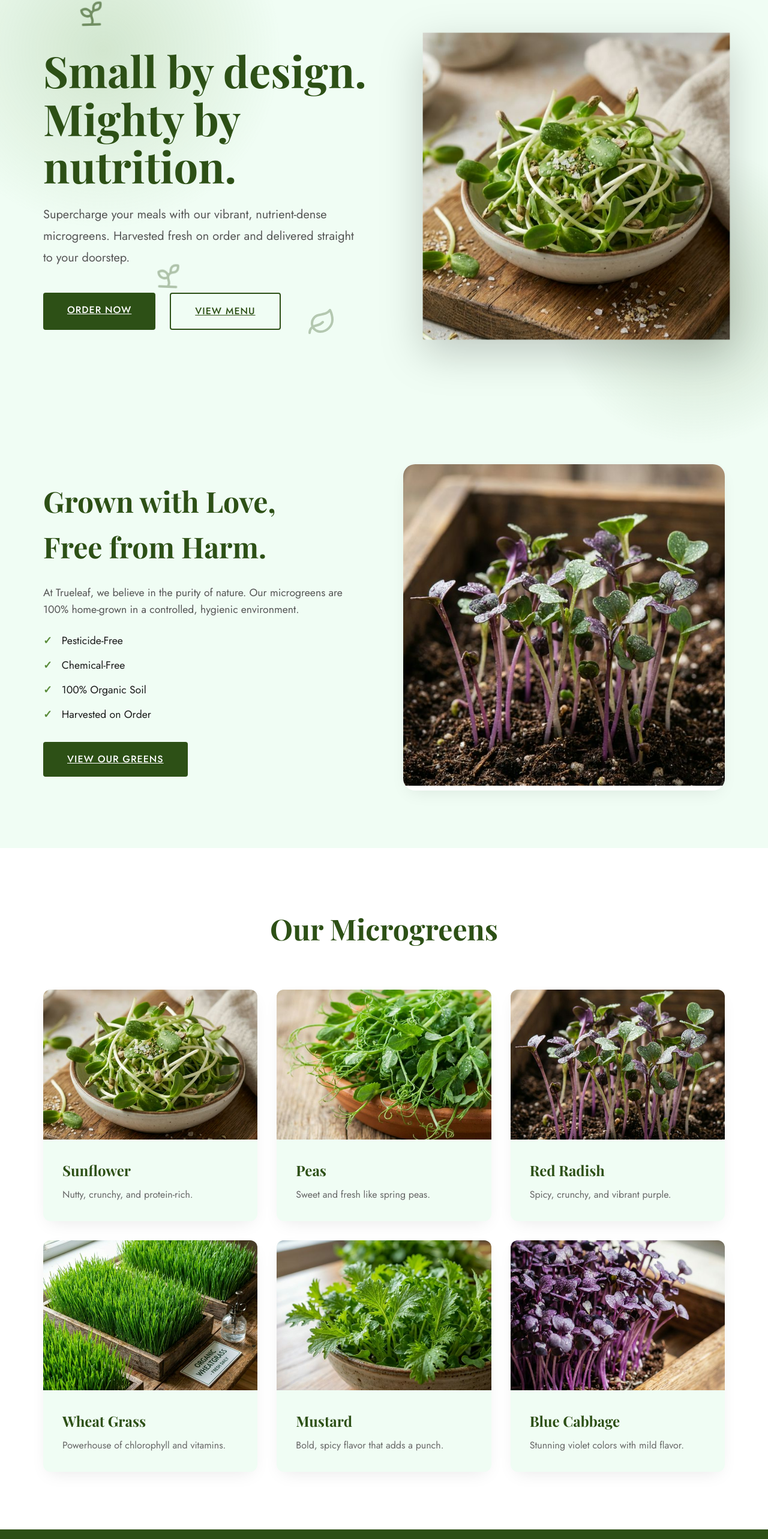
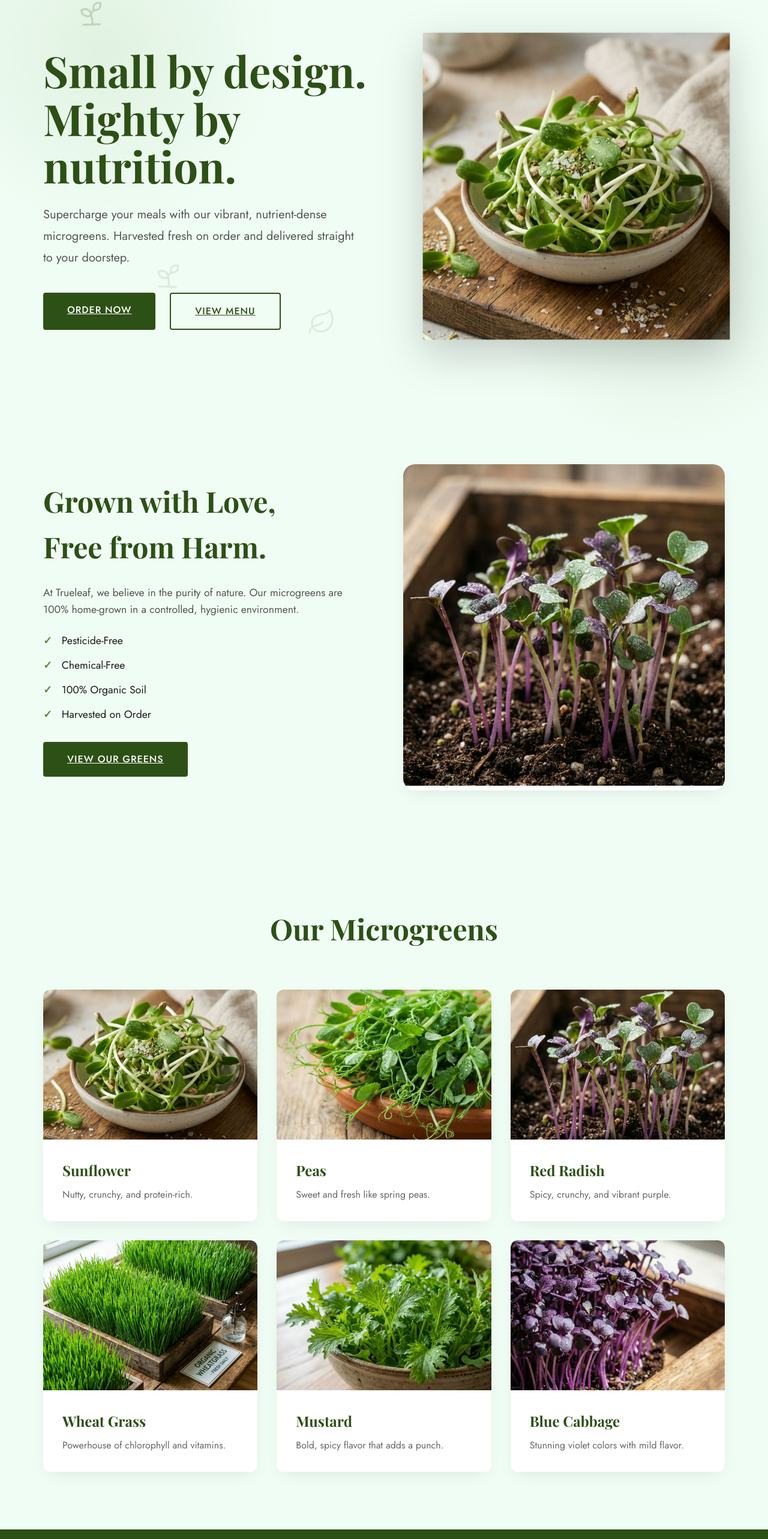
Before and after one commit to MrResolution/trueleaf-microgreens, a React (Vite) app: page / in a window 1280 px wide. Shown: the part 136-2702 px from the top of the page at 60% size. Built offline with nearby package versions, Linux system fonts and the light colour scheme.

Commit message:
Fix element overlap: Move decorative background to z-index -1, make sections transparent

```diff
--- a/src/App.jsx
+++ b/src/App.jsx
@@ -116,7 +116,7 @@ const Hero = () => {
 // About Component
 const About = () => {
   return (
-    <section id="about" style={{ padding: '6rem 0', background: 'var(--color-cream)' }}>
+    <section id="about" style={{ padding: '6rem 0' }}>
       <div className="container" style={{ display: 'grid', gridTemplateColumns: 'repeat(auto-fit, minmax(300px, 1fr))', gap: '4rem', alignItems: 'center' }}>
         <motion.div initial={{ opacity: 0, x: -50 }} whileInView={{ opacity: 1, x: 0 }} transition={{ duration: 0.8 }}>
           <h2 style={{ fontSize: '3rem', color: 'var(--color-primary)', marginBottom: '1.5rem' }}>Grown with Love, <br />Free from Harm.</h2>
@@ -153,7 +153,7 @@ const products = [
 
 const Products = () => {
   return (
-    <section id="products" style={{ padding: '6rem 0', background: 'white' }}>
+    <section id="products" style={{ padding: '6rem 0' }}>
       <div className="container">
         <h2 style={{ fontSize: '3rem', textAlign: 'center', marginBottom: '4rem', color: 'var(--color-primary)' }}>Our Microgreens</h2>
         <div style={{ display: 'grid', gridTemplateColumns: 'repeat(auto-fit, minmax(280px, 1fr))', gap: '2rem' }}>
@@ -165,7 +165,7 @@ const Products = () => {
               transition={{ delay: index * 0.1 }}
               whileHover={{ y: -10 }}
               className="shadow-soft"
-              style={{ background: 'var(--color-cream)', borderRadius: '12px', overflow: 'hidden' }}
+              style={{ background: 'white', borderRadius: '12px', overflow: 'hidden' }}
             >
               <div style={{ height: '250px', overflow: 'hidden' }}>
                 <img src={product.img} alt={product.name} style={{ width: '100%', height: '100%', objectFit: 'cover' }} />
@@ -231,12 +231,12 @@ const Footer = () => (
 function App() {
   return (
     <div className="App" style={{ position: 'relative', overflow: 'hidden' }}>
-      {/* Background Blobs - Increased Opacity for Visibility */}
+      {/* Background Blobs - Subtle & Behind Content */}
       <motion.div
         initial={{ opacity: 0 }}
         animate={{ opacity: 1 }}
         transition={{ duration: 2 }}
-        style={{ position: 'fixed', top: '-10%', left: '-10%', width: '600px', height: '600px', background: 'radial-gradient(circle, rgba(90, 140, 58, 0.2) 0%, transparent 70%)', zIndex: 0, pointerEvents: 'none' }}
+        style={{ position: 'fixed', top: '-10%', left: '-10%', width: '600px', height: '600px', background: 'radial-gradient(circle, rgba(90, 140, 58, 0.1) 0%, transparent 70%)', zIndex: -1, pointerEvents: 'none' }}
       >
         <motion.div animate={{ x: [0, 30, 0], y: [0, -30, 0] }} transition={{ duration: 20, repeat: Infinity, ease: 'easeInOut' }} style={{ width: '100%', height: '100%' }} />
       </motion.div>
@@ -245,12 +245,12 @@ function App() {
         initial={{ opacity: 0 }}
         animate={{ opacity: 1 }}
         transition={{ duration: 2 }}
-        style={{ position: 'fixed', bottom: '-10%', right: '-10%', width: '500px', height: '500px', background: 'radial-gradient(circle, rgba(45, 80, 22, 0.2) 0%, transparent 70%)', zIndex: 0, pointerEvents: 'none' }}
+        style={{ position: 'fixed', bottom: '-10%', right: '-10%', width: '600px', height: '600px', background: 'radial-gradient(circle, rgba(45, 80, 22, 0.1) 0%, transparent 70%)', zIndex: -1, pointerEvents: 'none' }}
       >
         <motion.div animate={{ x: [0, -20, 0], y: [0, 20, 0] }} transition={{ duration: 15, repeat: Infinity, ease: 'easeInOut' }} style={{ width: '100%', height: '100%' }} />
       </motion.div>
 
-      {/* Floating Sprout Icons - Increased Opacity and size */}
+      {/* Floating Sprout Icons - Subtle & Behind Content */}
       {[
         { Icon: Sprout, top: '15%', left: '10%' },
         { Icon: Leaf, top: '25%', right: '15%' },
@@ -262,7 +262,7 @@ function App() {
           key={index}
           initial={{ opacity: 0 }}
           animate={{
-            opacity: [0.3, 0.6, 0.3], // Much higher opacity for visibility test
+            opacity: [0.1, 0.2, 0.1],
             y: [-15, 15, -15],
             rotate: [0, 10, -10, 0]
           }}
@@ -278,12 +278,12 @@ function App() {
             left: item.left,
             right: item.right,
             bottom: item.bottom,
-            zIndex: 0,
+            zIndex: -1,
             pointerEvents: 'none',
             color: 'var(--color-primary)'
           }}
         >
-          <item.Icon size={48} strokeWidth={2} />
+          <item.Icon size={48} strokeWidth={1.5} />
         </motion.div>
       ))}
       <Navbar />
```
